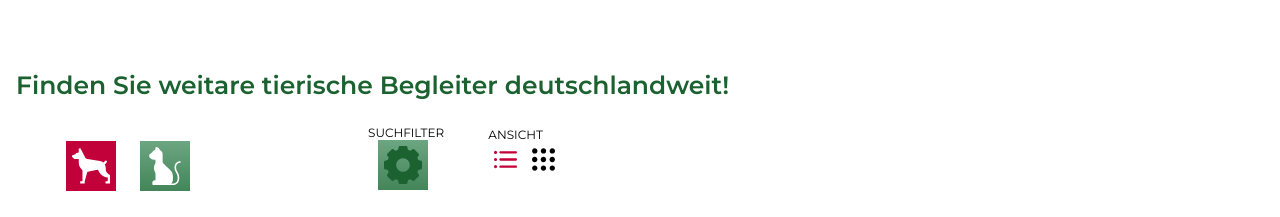
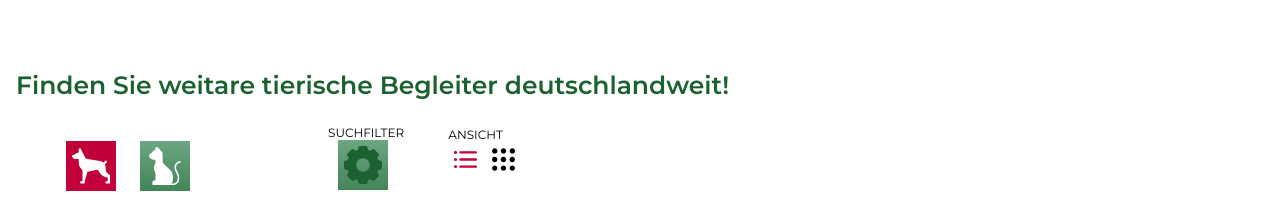
Before and after one commit to TasnimAhamed/pet-care, a plain HTML site: page index.html in a window 1280 px wide. Shown: the part 1180-1397 px from the top of the page. Drawn offline with Linux system fonts and the light colour scheme; grey boxes are pictures that could not be loaded.

Commit message:
another commit

```diff
--- a/style.css
+++ b/style.css
@@ -1001,6 +1001,9 @@ p {
         flex: 0 0 auto;
         width: 35%;
     }
+    .find-button ul .gear{
+        margin-left: 0px;
+    }
     /*Find Animal Section End*/
 
     /* Blog Section Start */
```
